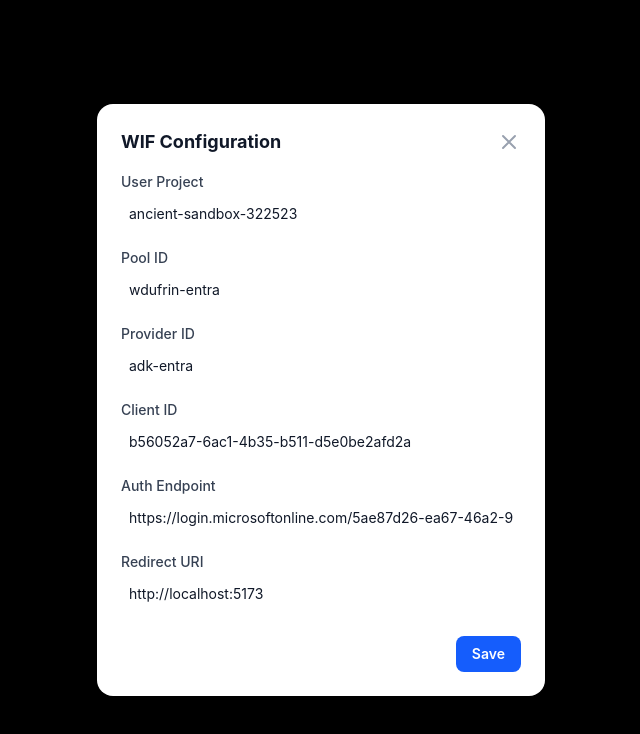
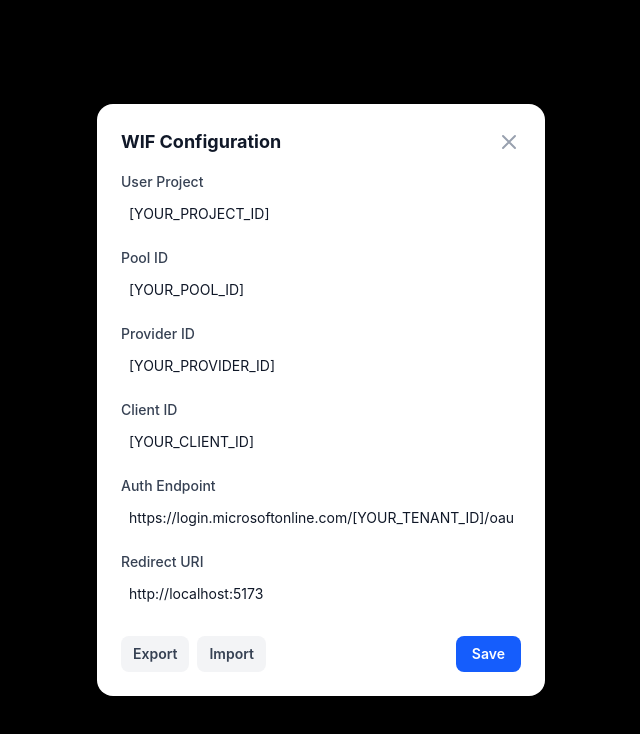
Before and after one commit to wdufrin/Backup_Restore_App, a React (Vite) app: page / in a window 1280 px wide. Both pictures are taken after a click on the button 812 px from the left and 254 px from the top of the page. Shown: the top 734 px of the page, without its empty margins (319-959 px from the left). Built offline with nearby package versions, Linux system fonts and the light colour scheme.

Commit message:
feat: stub out Entra ID config and add export/import buttons

```diff
--- a/src/App.tsx
+++ b/src/App.tsx
@@ -21,11 +21,11 @@ function App() {
   const [wifConfig, setWifConfig] = useState(() => {
     const saved = localStorage.getItem('agentspace-wifConfig');
     return saved ? JSON.parse(saved) : {
-      userProject: 'ancient-sandbox-322523',
-      poolId: 'wdufrin-entra',
-      providerId: 'adk-entra',
-      clientId: 'b56052a7-6ac1-4b35-b511-d5e0be2afd2a',
-      authEndpoint: 'https://login.microsoftonline.com/5ae87d26-ea67-46a2-9e69-845111b8ad75/oauth2/v2.0/authorize',
+      userProject: '[YOUR_PROJECT_ID]',
+      poolId: '[YOUR_POOL_ID]',
+      providerId: '[YOUR_PROVIDER_ID]',
+      clientId: '[YOUR_CLIENT_ID]',
+      authEndpoint: 'https://login.microsoftonline.com/[YOUR_TENANT_ID]/oauth2/v2.0/authorize',
       redirectUri: 'http://localhost:5173',
     };
   });
@@ -130,6 +130,33 @@ function App() {
     setAccessToken('');
     setUserProfile(null);
     sessionStorage.removeItem('agentspace-accessToken');
+  };
+
+  const handleExportWifConfig = () => {
+    const dataStr = "data:text/json;charset=utf-8," + encodeURIComponent(JSON.stringify(wifConfig, null, 2));
+    const downloadAnchorNode = document.createElement('a');
+    downloadAnchorNode.setAttribute("href",     dataStr);
+    downloadAnchorNode.setAttribute("download", "wif_config.json");
+    document.body.appendChild(downloadAnchorNode);
+    downloadAnchorNode.click();
+    downloadAnchorNode.remove();
+  };
+
+  const handleImportWifConfig = (e: React.ChangeEvent<HTMLInputElement>) => {
+    const file = e.target.files?.[0];
+    if (!file) return;
+    const reader = new FileReader();
+    reader.onload = (event) => {
+      try {
+        const json = JSON.parse(event.target?.result as string);
+        setWifConfig(json);
+        localStorage.setItem('agentspace-wifConfig', JSON.stringify(json));
+        alert("Config imported successfully!");
+      } catch (err) {
+        alert("Failed to parse JSON file");
+      }
+    };
+    reader.readAsText(file);
   };
 
   return (
@@ -248,7 +275,14 @@ function App() {
                 <input type="text" value={wifConfig.redirectUri} onChange={(e) => setWifConfig({...wifConfig, redirectUri: e.target.value})} className="w-full border border-gray-300 rounded-md p-2 text-sm" />
               </div>
             </div>
-            <div className="flex justify-end mt-6">
+            <div className="flex justify-between mt-6">
+              <div className="flex gap-2">
+                <button onClick={handleExportWifConfig} className="px-3 py-2 bg-gray-100 hover:bg-gray-200 text-gray-700 text-sm font-semibold rounded-lg">Export</button>
+                <label className="px-3 py-2 bg-gray-100 hover:bg-gray-200 text-gray-700 text-sm font-semibold rounded-lg cursor-pointer">
+                  Import
+                  <input type="file" accept=".json" onChange={handleImportWifConfig} className="hidden" />
+                </label>
+              </div>
               <button
                 onClick={() => {
                   localStorage.setItem('agentspace-wifConfig', JSON.stringify(wifConfig));
```
